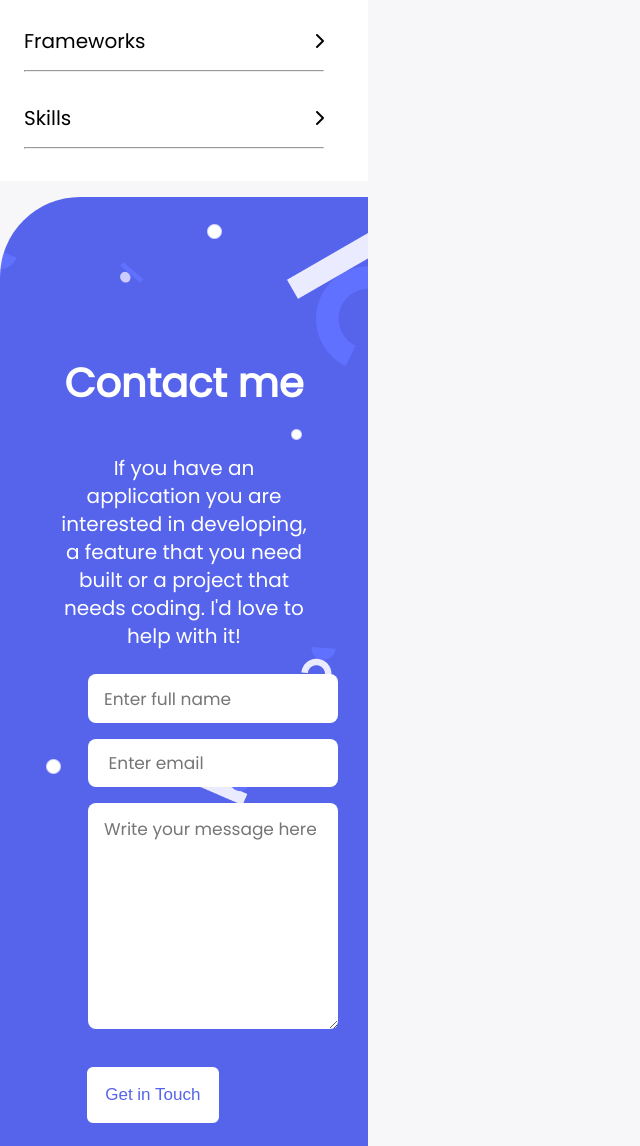
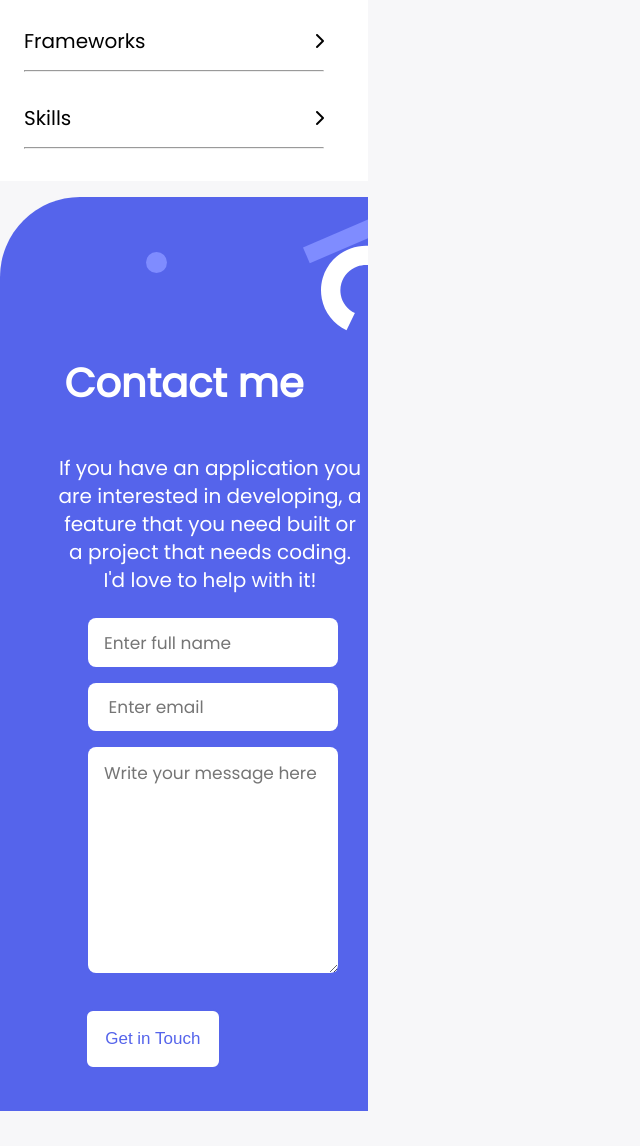
Before and after one commit to garikaipaidamoyo/Portfolio, a website: page index.html in a window 1280 px wide. Shown: the part 4318-5464 px from the top of the page, without its empty margins (0-640 px from the left). After the commit the page ends 5429 px from the top, so only its background shows below. Drawn offline with Linux system fonts and the light colour scheme; files whose address does not match are found by name.

Commit message:
add -background iimage for contact form

```diff
--- a/style.css
+++ b/style.css
@@ -244,7 +244,7 @@ hr {
 /* Contact form*/
 
 .contact-container {
-  background: url('./assets/contact/header-shapes-mobile.png') 100% 21px no-repeat;
+  background: url('./images/contact-form-mobile.svg') 100% 21px no-repeat;
   display: flex;
   flex-direction: column;
   background-color: #5564eb;
@@ -280,6 +280,7 @@ hr {
   font-weight: 400;
   font-size: 20px;
   line-height: 28px;
+  width:95%;
 }
 
 .contact-form {
```
Also changed, not shown: images/contact-form-mobile.svg (added).
